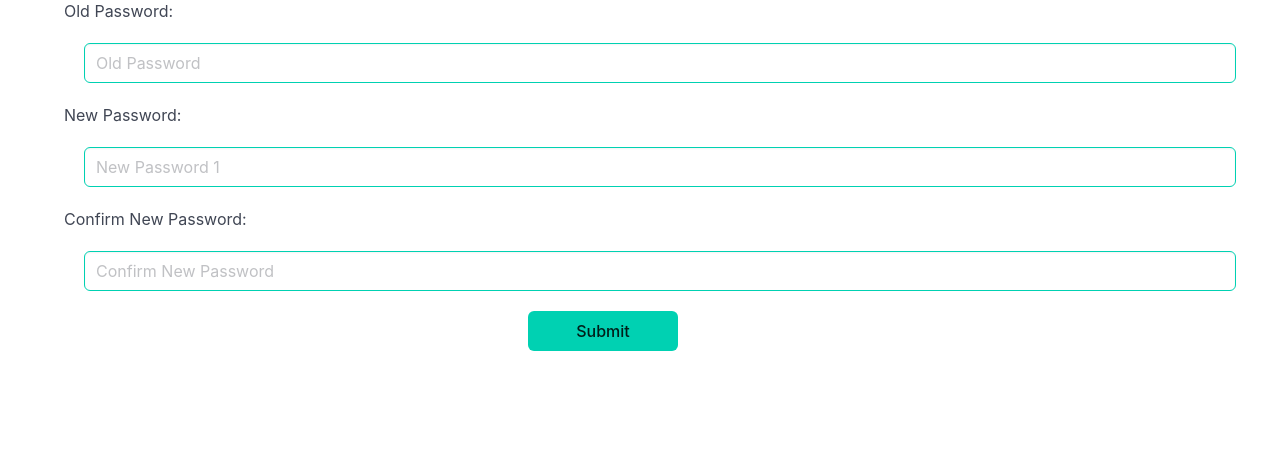
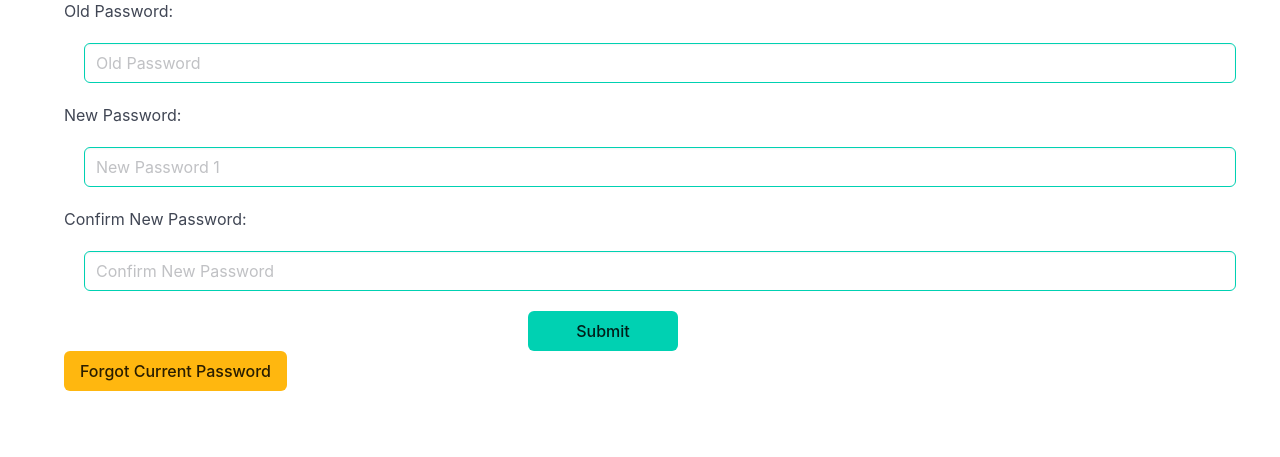
Before and after one commit to amirqa1381/dwitter, a Django app: page /accounts/password-chenage/ in a window 1280 px wide. Shown: the part 164-621 px from the top of the page. Run offline with Django 5.2, Linux system fonts and the light colour scheme; the visitor is signed in with stand-in values (Sample User, id 1).

Commit message:
Added a button to the page , if user forgot his current password can click of that button and go to that password reset page

```diff
--- a/accounts/templates/accounts/change_password.html
+++ b/accounts/templates/accounts/change_password.html
@@ -1,12 +1,12 @@
 {% extends 'base.html' %}
 
 {% block title %}
-	Change Password
+    Change Password
 {% endblock %}
 
 
 {% block content %}
-	    <div class="container">
+    <div class="container">
         <div class="buttons" style="display: flex; flex-direction: row;justify-content: center">
             <a href="{% url 'general_update_info' %}" class="button is-primary" style="margin: 10px">General Editing</a>
             <a href="{% url 'user_password_change' %}" class="button is-info" style="margin: 10px">Password</a>
@@ -19,6 +19,7 @@
                 {{ form.as_p }}
                 <input type="submit" class="button is-primary" value="Submit" style="margin-left: 29rem; width: 150px">
             </form>
+             <a href="{% url 'password_reset_view' %}" class="button is-warning">Forgot Current Password</a>
         </div>
     </div>
 {% endblock %}
```
